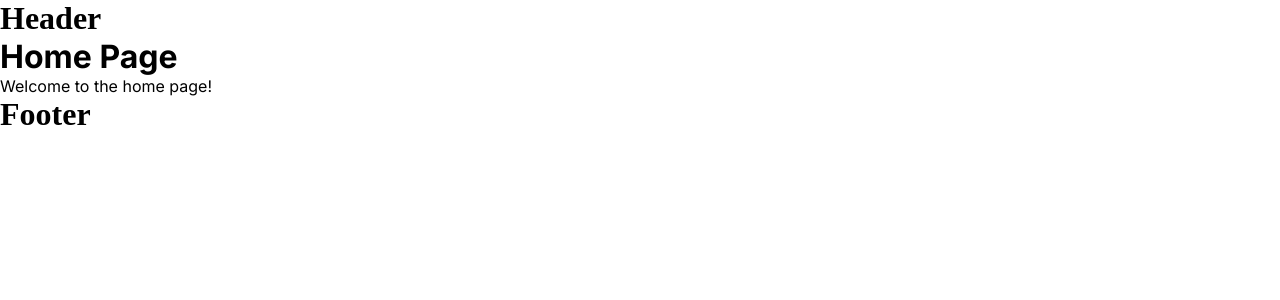
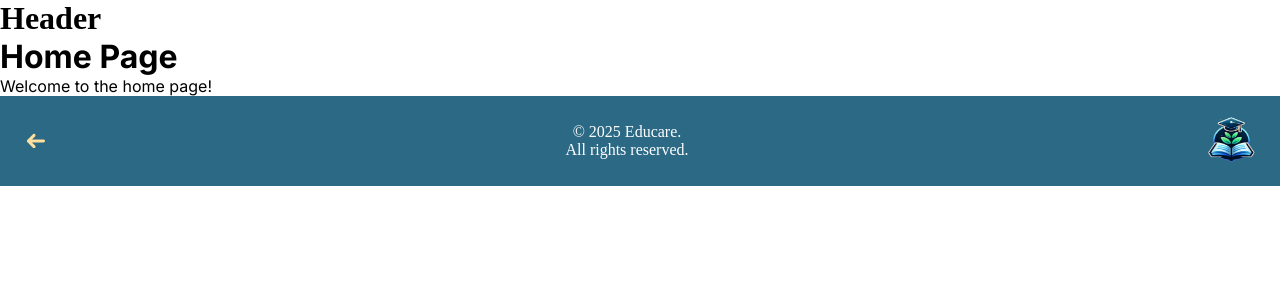
Before and after one commit to Cynthia2221/FiveDesconocidos, a React (Vite) app in the folder frontend/: page /home in a window 1280 px wide. Shown: the top 300 px of the page. Built offline with nearby package versions, Linux system fonts and the light colour scheme.

Commit message:
add footer to app

```diff
--- a/frontend/src/App.jsx
+++ b/frontend/src/App.jsx
@@ -1,6 +1,8 @@
 import { useLocation } from "react-router-dom";
 import { Main } from "./components/main/main";
 import { AppRoutes } from "./routes/appRoutes";
+
+import { Footer } from "./components/footer/footer";
 
 const App = () => {
   const location = useLocation();
@@ -20,11 +22,7 @@ const App = () => {
       </Main>
 
       {/* Footer */}
-      {pathname === "/register" || pathname === "/" ? null : (
-        <footer>
-          <h1>Footer</h1>
-        </footer>
-      )}
+      {pathname === "/register" || pathname === "/" ? null : <Footer />}
     </>
   );
 };
```
